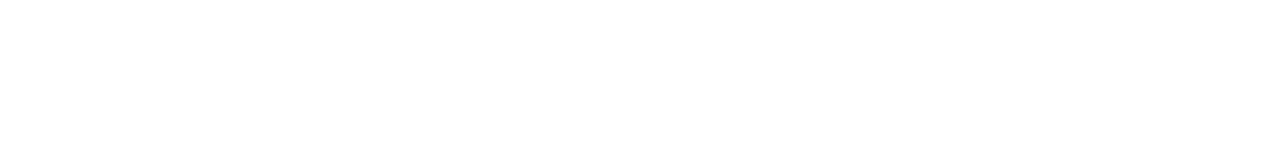
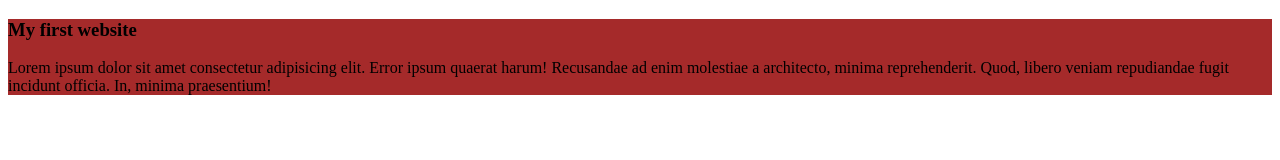
Before and after one commit to Romanamitu/my-first-github-repo, a plain HTML site: page index.html in a window 1280 px wide. Drawn offline with Linux system fonts and the light colour scheme.

Commit message:
added the first blog

```diff
--- a/index.html
+++ b/index.html
@@ -4,8 +4,14 @@
     <meta charset="UTF-8">
     <meta name="viewport" content="width=device-width, initial-scale=1.0">
     <title>My first github repo</title>
+    <link rel="stylesheet" href="styles/blog.css">
 </head>
 <body>
+    <div>
+        <h3>My first website</h3>
+        <p>Lorem ipsum dolor sit amet consectetur adipisicing elit. Error ipsum quaerat harum! Recusandae ad enim molestiae a architecto, minima reprehenderit. Quod, libero veniam repudiandae fugit incidunt officia. In, minima praesentium!</p>
+
+    </div>
 
 </body>
 </html>
--- /dev/null
+++ b/styles/blog.css
@@ -0,0 +1,3 @@
+div{
+    background-color: brown;
+}
```
